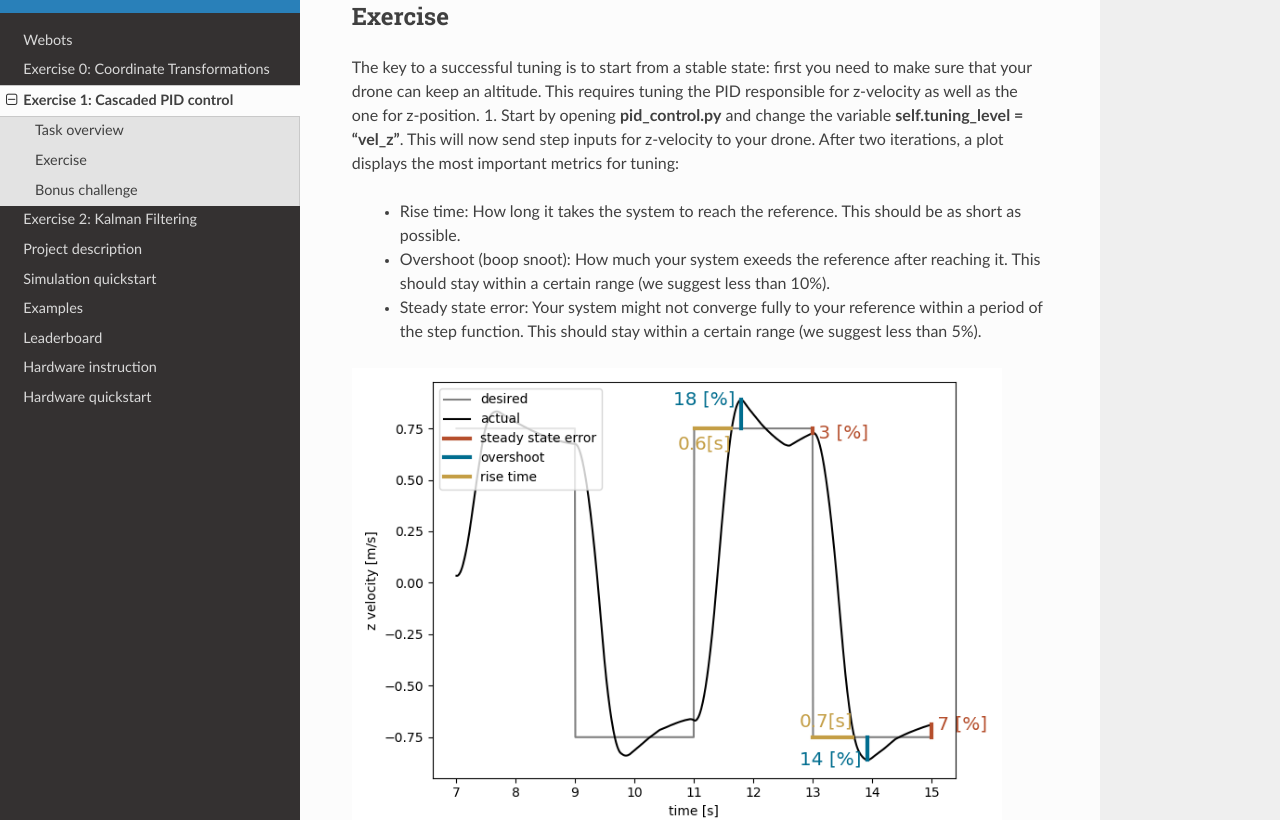
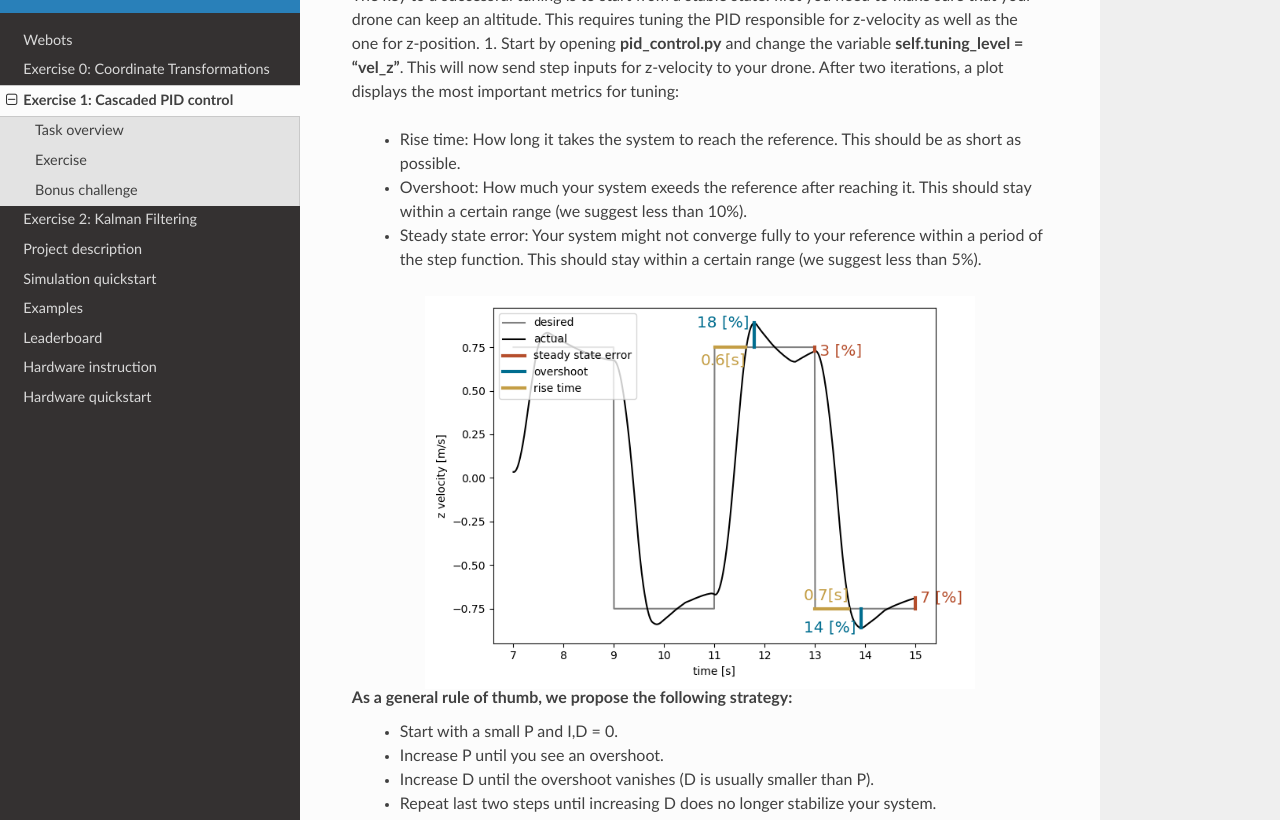
Before and after one commit to Ben-Jarvis/TEMP-crazy-tutorials-2024, a Sphinx documentation site: the page built from docs/exercise_1/exercise_1_description.rst, in a window 1280 px wide and 900 px high, scrolled down 1943 px, cut to the strip 80-900 px from the top of the window. Built offline with Sphinx 7.4.7 and the Read the Docs theme 2.0.0, drawn with Linux system fonts in a browser that asks for light colours.

Commit message:
Updates in exercise_1

```diff
--- a/docs/exercise_1/exercise_1_description.rst
+++ b/docs/exercise_1/exercise_1_description.rst
@@ -7,6 +7,7 @@
 .. image:: pid.png
   :width: 450
   :alt: PID controller
+  :align: center
 
 Task overview
 -------------
@@ -18,12 +19,14 @@
 .. image:: square_before.gif
   :width: 650
   :alt: initial gains lead to bad performance
+  :align: center
 
 If tuned well, you will end up with a much better performance, completing the parcour below 12 s.
 
 .. image:: square_after.gif
   :width: 650
   :alt: if tuned correclty, performance increases significantly
+  :align: center
 
 Exercise
 ---------
@@ -32,12 +35,13 @@
 This will now send step inputs for z-velocity to your drone.
 After two iterations, a plot displays the most important metrics for tuning:
   - Rise time: How long it takes the system to reach the reference. This should be as short as possible.
-  - Overshoot (boop snoot): How much your system exeeds the reference after reaching it. This should stay within a certain range (we suggest less than 10%).
+  - Overshoot: How much your system exeeds the reference after reaching it. This should stay within a certain range (we suggest less than 10%).
   - Steady state error: Your system might not converge fully to your reference within a period of the step function. This should stay within a certain range (we suggest less than 5%).
 
 .. image:: vel_z_before.png
-  :width: 650
+  :width: 550
   :alt: altitude tracking before tuning
+  :align: center
 
 As a general rule of thumb, we propose the following strategy:
   - Start with a small P and I,D = 0.
@@ -51,8 +55,9 @@
 This should lead you to similar performance:
 
 .. image:: vel_z_after.png
-  :width: 650
+  :width: 550
   :alt: altitude tracking after tuning
+  :align: center
 
 2. Now you can do the same for z-position by switching **self.tuning_level = "pos_z"**. Once you are done, your drone can hover in a stable manner, allowing tuning the other gains.
 3. A cascaded controller always needs to be tuned from the bottom up. The gains in brackets are already at good values to save you time, so you can skip those if you want.
```
Also changed, not shown: 2 other files.
